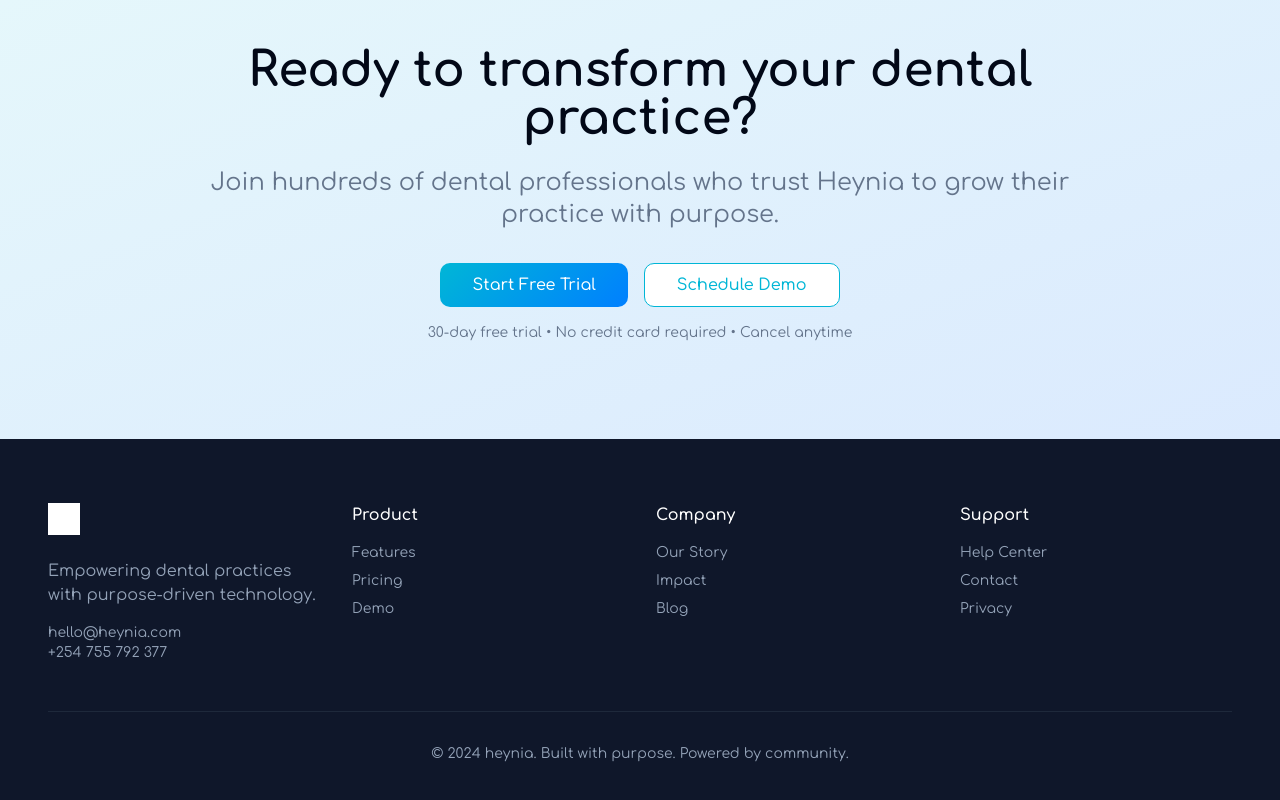
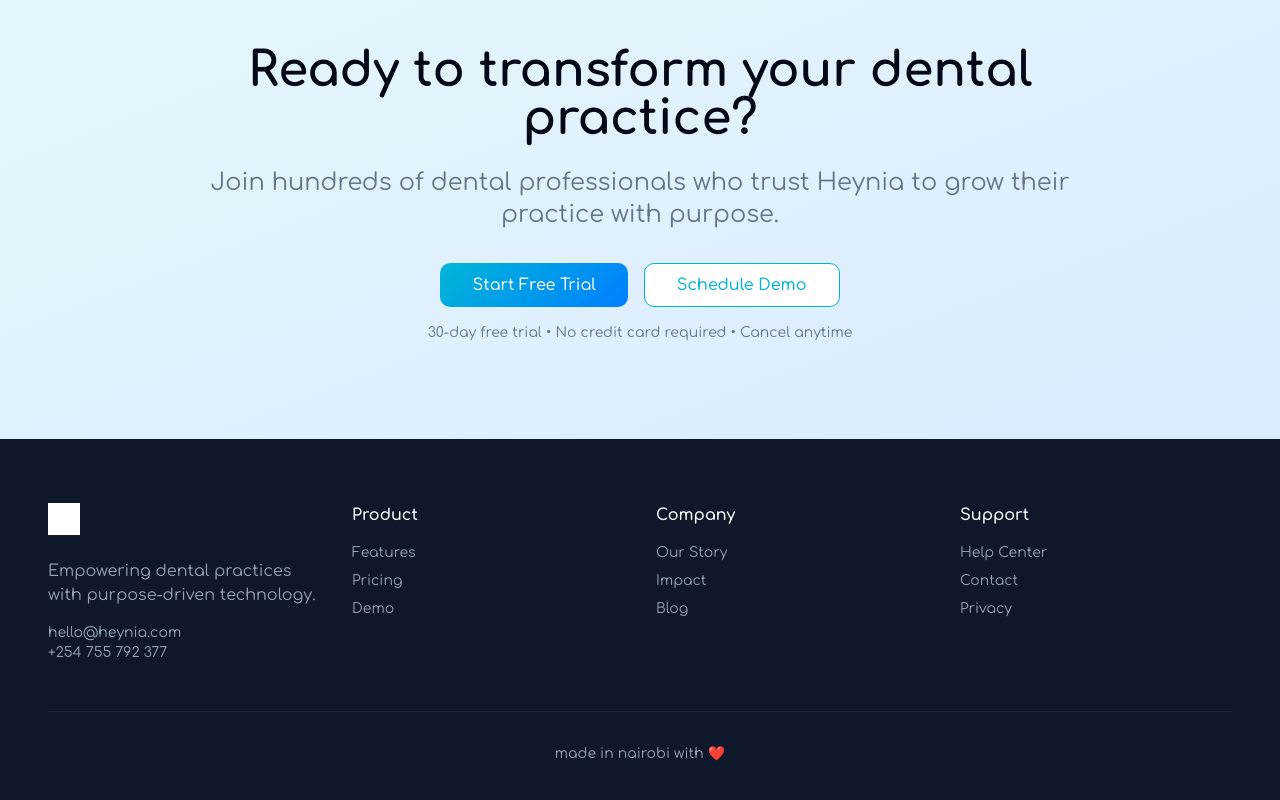
Before and after one commit to kevoduor/heynia-dental-platform, a React (Vite) app: page /pricing in a window 1280 px wide. Shown: the part 2360-3160 px from the top of the page. Built offline with nearby package versions, Linux system fonts and the light colour scheme.

Commit message:
Refactor: Update footer copyright
Replaced the copyright notice in the footer with "made in nairobi with ❤️".

```diff
--- a/src/pages/Index.tsx
+++ b/src/pages/Index.tsx
@@ -624,7 +624,7 @@ const Index = () => {
               </p>
             </div>
             <div className="text-center text-slate-400">
-              <p className="text-xs sm:text-sm">&copy; 2024 heynia. Cloud dental software built with purpose. Powered by community.</p>
+              <p className="text-xs sm:text-sm">made in nairobi with ❤️</p>
             </div>
           </div>
         </div>
--- a/src/pages/Pricing.tsx
+++ b/src/pages/Pricing.tsx
@@ -330,7 +330,7 @@ const Pricing = () => {
           </div>
 
           <div className="border-t border-slate-800 pt-6 sm:pt-8 text-center text-slate-400">
-            <p className="text-xs sm:text-sm">&copy; 2024 heynia. Built with purpose. Powered by community.</p>
+            <p className="text-xs sm:text-sm">made in nairobi with ❤️</p>
           </div>
         </div>
       </footer>
```
